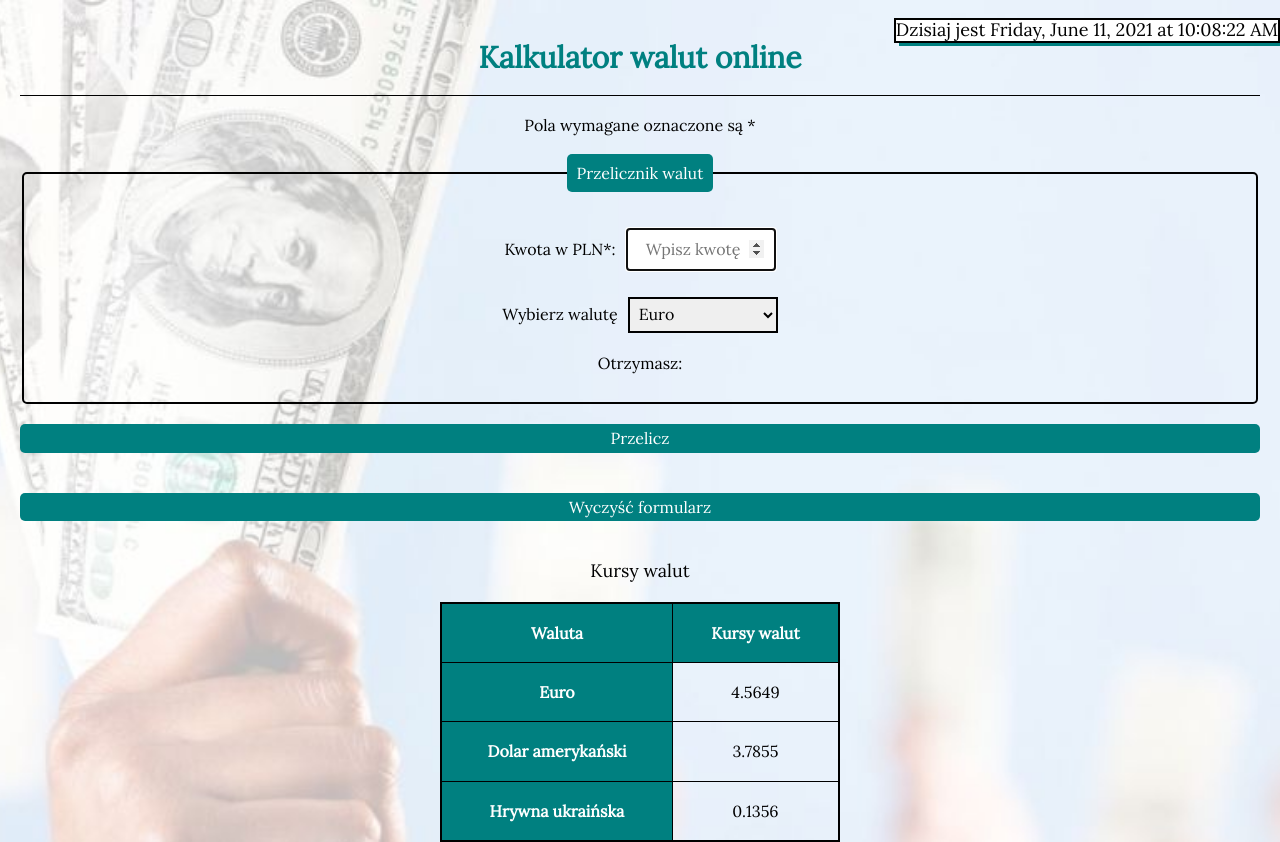
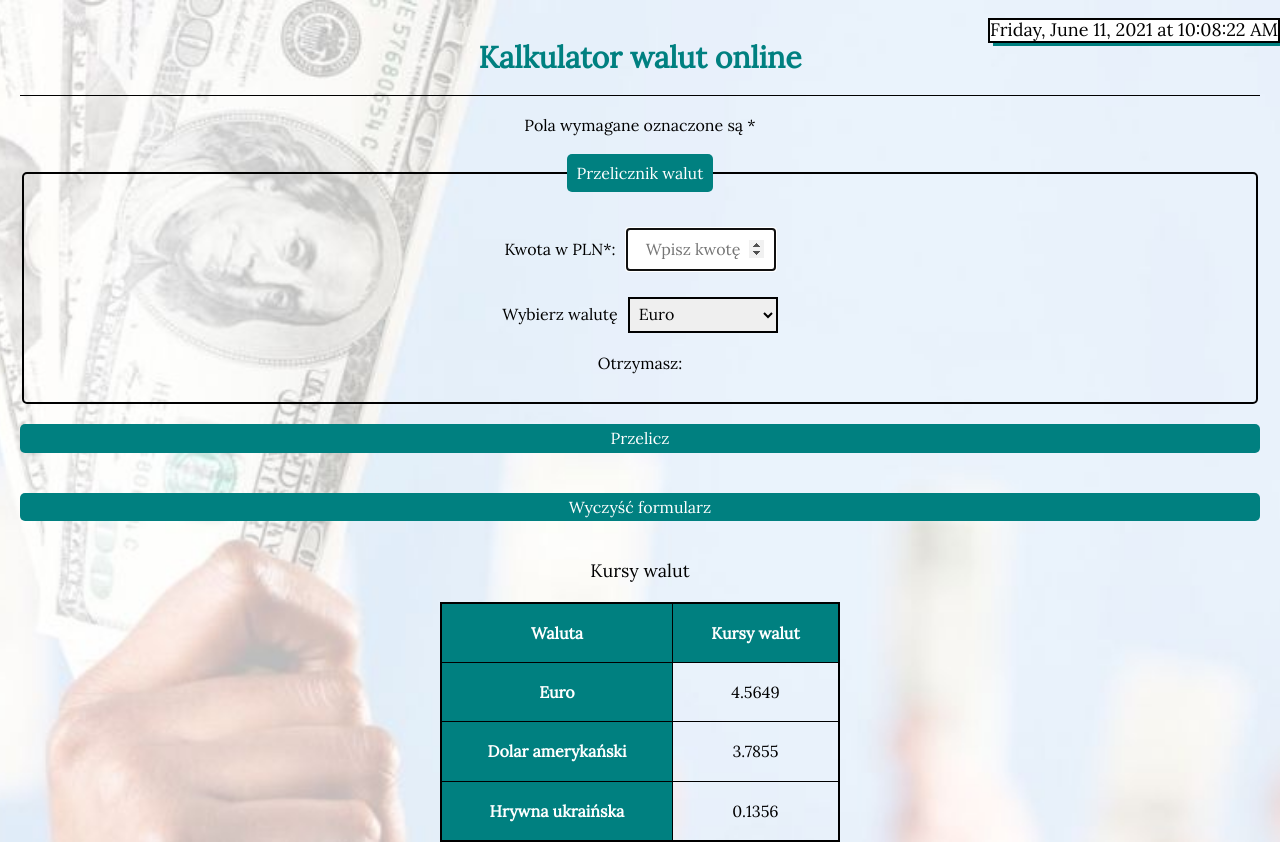
Before and after one commit to taniamishakova/react-currency-converter, a React (Create React App) app: page / in a window 1280 px wide. Shown: the top 842 px of the page. Built offline with nearby package versions, Linux system fonts and the light colour scheme.

Commit message:
deleted text

```diff
--- a/src/Form/Clock/index.js
+++ b/src/Form/Clock/index.js
@@ -25,7 +25,7 @@ export const ShowCurrentDate = () => {
 
     return (
         <p className="date">
-            Dzisiaj jest {formattedDate}
+            {formattedDate}
         </p>
     );
 };
```
